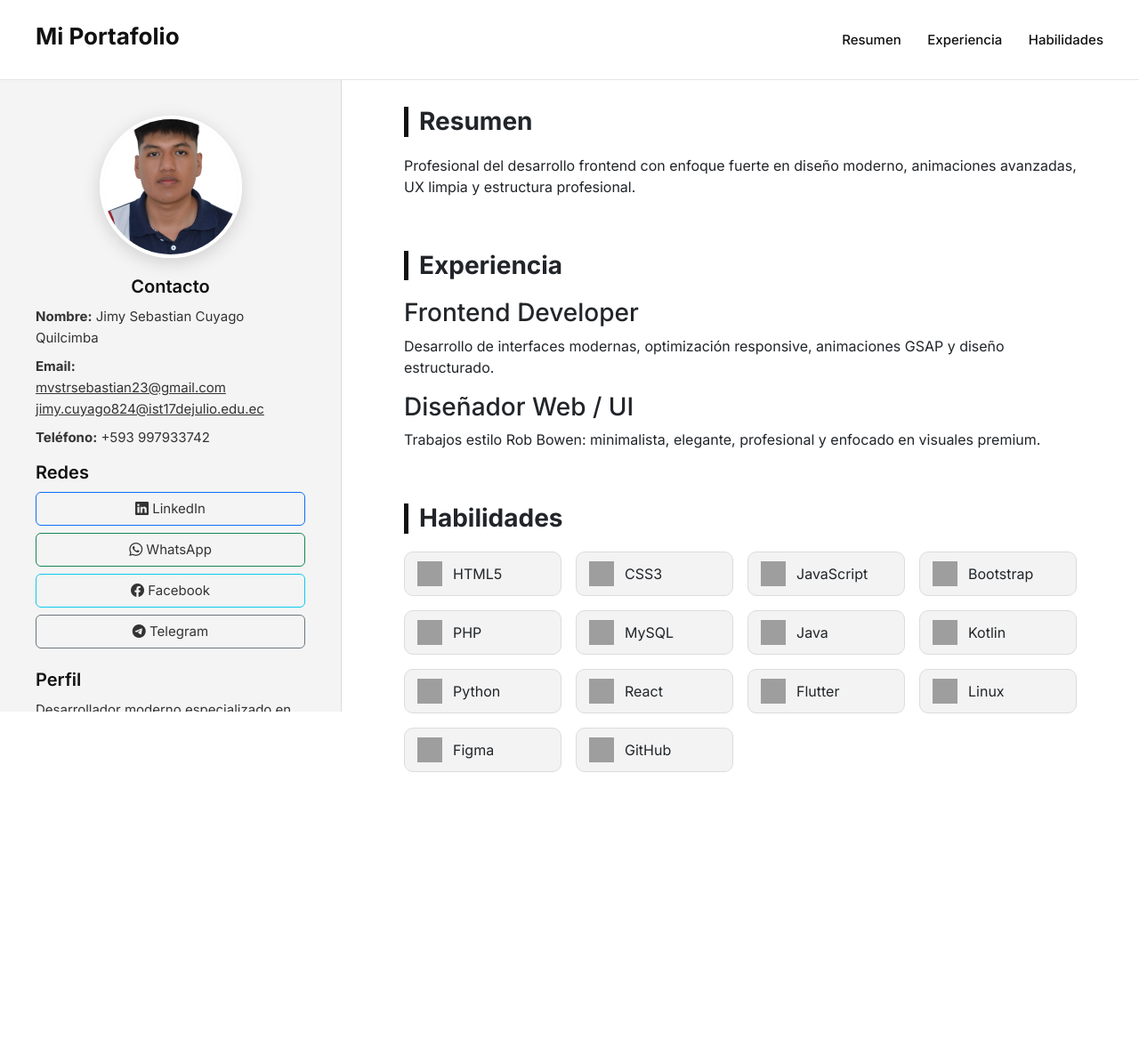
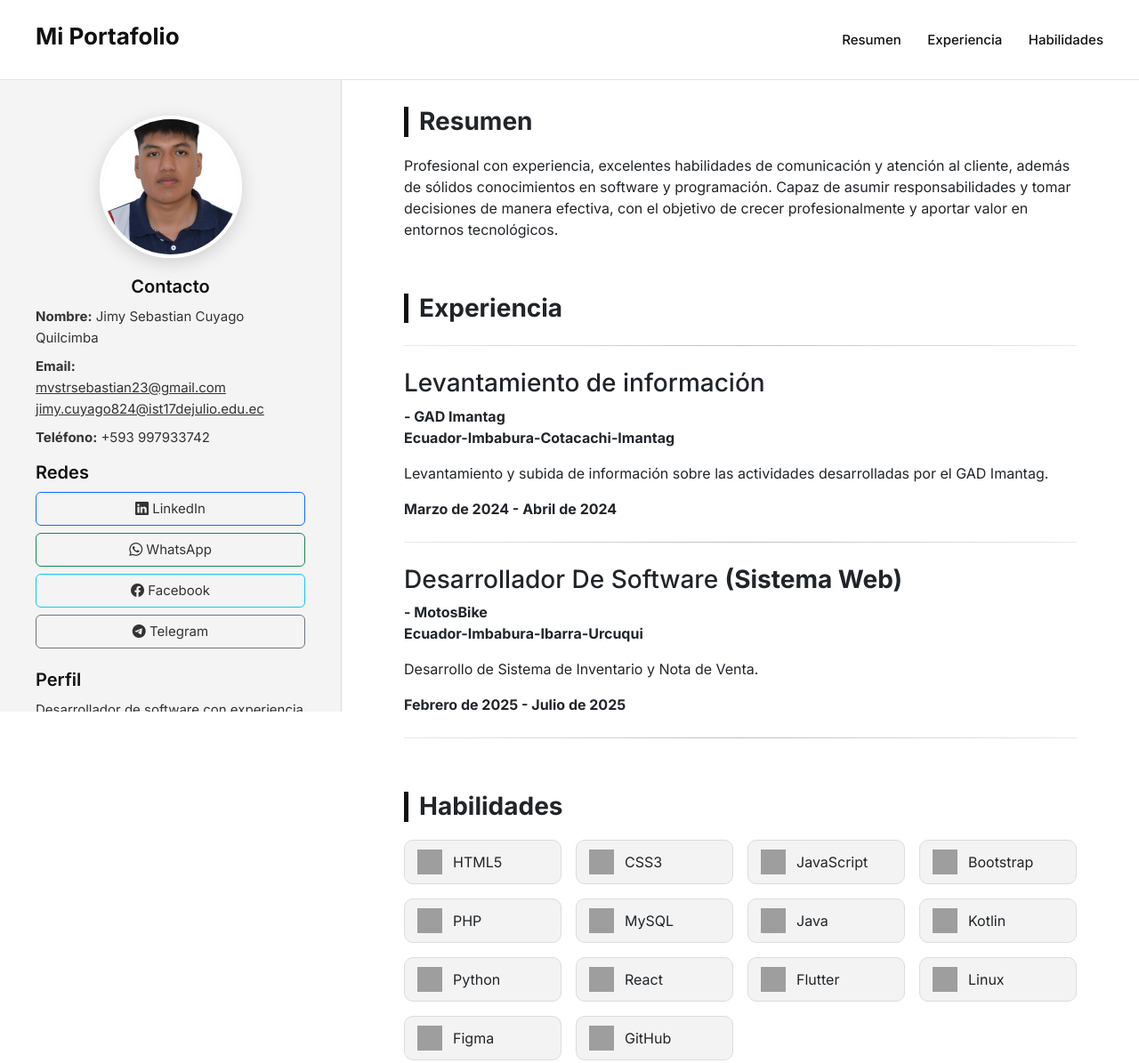
Before and after one commit to Sebastian02768/Info, a plain HTML site: page index.html in a window 1280 px wide. Shown: the top 1195 px of the page at 89% size. Before the commit the page ends 988 px from the top, so only its background shows below. Drawn offline with nearby package versions, Linux system fonts and the light colour scheme; grey boxes are pictures that could not be loaded.

Commit message:
avance nuevo

```diff
--- a/estilo.css
+++ b/estilo.css
@@ -263,3 +263,20 @@ header nav a:hover::after {
         font-size: 24px;
     }
 }
+
+.linea {
+    width: 100%;
+    border: 0;
+    height: 1px;
+    background: linear-gradient(to right, #aaa, #000, #aaa);
+    margin: 25px 0;
+}
+
+.card {
+    transition: 0.3s;
+}
+
+.card:hover {
+    transform: translateY(-6px);
+    box-shadow: 0 10px 30px rgba(0,0,0,0.1);
+}
--- a/index.html
+++ b/index.html
@@ -73,8 +73,11 @@
 
     <h2>Perfil</h2>
     <p>
-        Desarrollador moderno especializado en interfaces limpias, diseño tipo
-        Rob Bowen, animaciones GSAP y estilo profesional minimalista.
+        Desarrollador de software con experiencia en levantamiento de información, desarrollo de sistemas
+        y creación de soluciones web y móviles. Destaco por mis habilidades de comunicación, atención al
+        cliente y capacidad para asumir responsabilidades. Cuento con conocimientos sólidos en programación,
+        bases de datos, frameworks modernos y administración de servidores. Busco aportar valor en proyectos
+        tecnológicos mientras continúo creciendo profesionalmente.
     </p>
 
 </div>
@@ -88,30 +91,41 @@
     <div class="section" id="resumen">
         <h2>Resumen</h2>
         <p>
-            Profesional del desarrollo frontend con enfoque fuerte en diseño moderno,
-            animaciones avanzadas, UX limpia y estructura profesional.
+            Profesional con experiencia, excelentes habilidades de comunicación y atención al cliente,
+            además de sólidos conocimientos en software y programación. Capaz de asumir
+            responsabilidades y tomar decisiones de manera efectiva, con el objetivo de crecer
+            profesionalmente y aportar valor en entornos tecnológicos.
         </p>
     </div>
 
     <!-- Experiencia -->
     <div class="section" id="experiencia">
         <h2>Experiencia</h2>
+        <hr class="linea">
+        <div class="item">
+            <h3>Levantamiento de información</h3>
+            <strong> - GAD Imantag</strong>
+            <p> <strong>Ecuador-Imbabura-Cotacachi-Imantag </strong></p>
+            <p>
+                Levantamiento y subida de información
+                sobre las actividades desarrolladas por el
+                GAD Imantag.
+            </p>
+            <p><strong> Marzo de 2024 - Abril de 2024</strong></p>
+        </div>
+
+        <hr class="linea">
 
         <div class="item">
-            <h3>Frontend Developer</h3>
+            <h3>Desarrollador De Software <strong>(Sistema Web)</strong></h3>
+            <strong> - MotosBike</strong>
+            <p> <strong>Ecuador-Imbabura-Ibarra-Urcuqui </strong></p>
             <p>
-                Desarrollo de interfaces modernas, optimización responsive,
-                animaciones GSAP y diseño estructurado.
+                Desarrollo de Sistema de Inventario y Nota de Venta.
             </p>
+            <p><strong>Febrero de 2025 - Julio de 2025</strong></p>
         </div>
-
-        <div class="item">
-            <h3>Diseñador Web / UI</h3>
-            <p>
-                Trabajos estilo Rob Bowen: minimalista, elegante,
-                profesional y enfocado en visuales premium.
-            </p>
-        </div>
+        <hr class="linea">
 
     </div>
 
@@ -193,6 +207,27 @@
 
         </div>
     </div>
+<div class="section" id="proyectos">
+  <h2>Proyectos</h2>
+
+<div class="card mb-4 shadow-sm" style="border-radius: 14px; overflow: hidden;">
+
+    <img src="foto/inicio-inventario.png" class="card-img-top" alt="Proyecto">
+
+    <div class="card-body">
+        <h5 class="card-title">Sistema de Inventario y Nota de Venta</h5>
+
+        <p class="card-text">
+            Desarrollo completo del sistema para MotosBike, incluyendo gestión de inventario, ventas y reportes.
+        </p>
+
+        <a href="#" class="btn btn-dark">Ver Proyecto</a>
+    </div>
+
+</div>
+
+
+</div>
 
 </div>
 
```
Also changed, not shown: foto/inicio-inventario.png (added).
